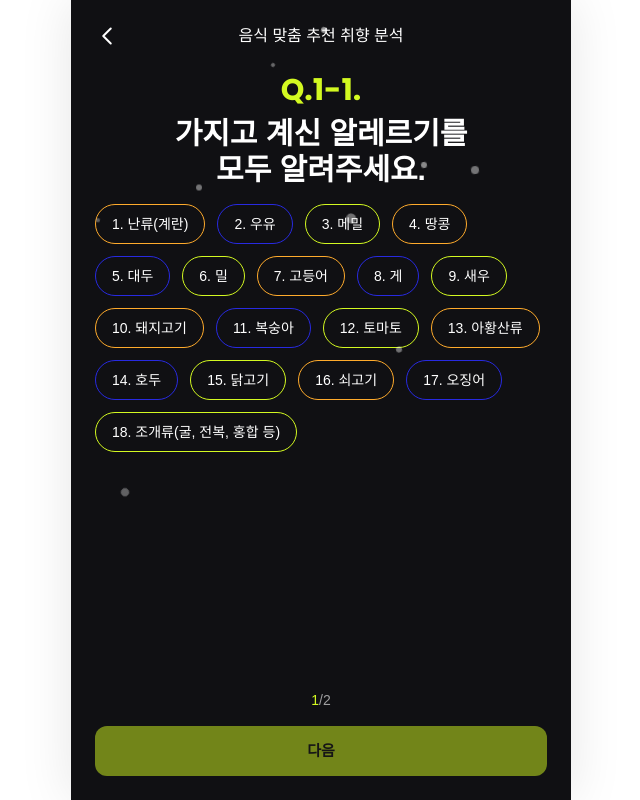
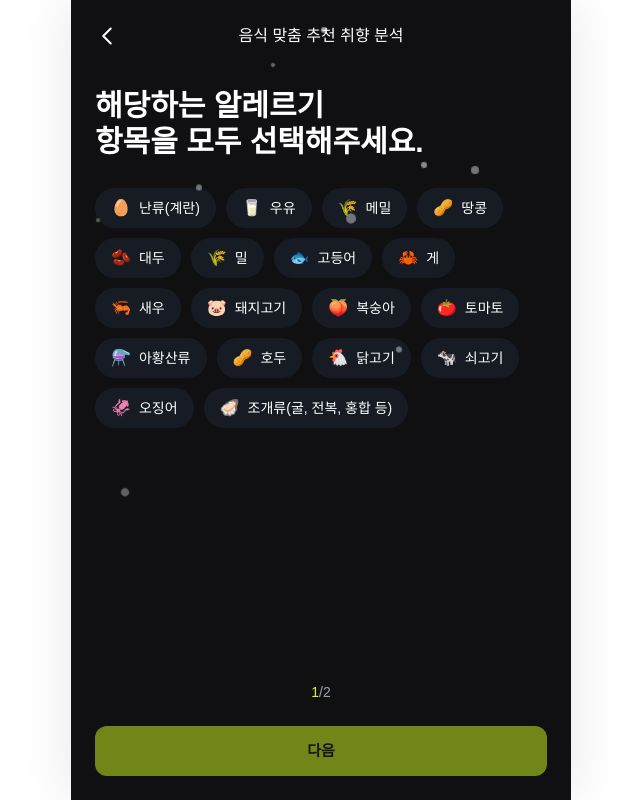
Before and after one commit to siniseong/dambi-Client, a Vue app: page /preference-analysis-allergy in a window 1280 px wide. Shown: the whole page, without its empty margins (319-959 px from the left). Built offline with nearby package versions, Linux system fonts and the light colour scheme; a web font is replaced by a local one.

Commit message:
feat :: 보유 알레르기 선택 퍼블리싱

```diff
--- a/src/components/page/AnalysisPage.vue
+++ /dev/null
@@ -1,154 +0,0 @@
-<script setup>
-import { computed } from 'vue'
-import AppLayout from '../AppLayout.vue'
-import PageHeader from '../PageHeader.vue'
-import SeasonalEffect from '../effects/SeasonalEffect.vue'
-
-const props = defineProps({
-  pageTitle: {
-    type: String,
-    required: true
-  },
-  questionNumber: {
-    type: Number,
-    required: true
-  },
-  questionText: {
-    type: String,
-    required: true
-  },
-  options: {
-    type: Array,
-    required: true,
-    validator: (value) => Array.isArray(value) && value.length > 0
-  },
-  currentPage: {
-    type: Number,
-    required: true
-  },
-  totalPages: {
-    type: Number,
-    required: true
-  },
-  modelValue: {
-    type: Number,
-    default: null
-  },
-  required: {
-    type: Boolean,
-    default: true
-  },
-  nextButtonText: {
-    type: String,
-    default: '다음'
-  }
-})
-
-const emit = defineEmits(['update:modelValue', 'next'])
-
-const selectedIndex = computed({
-  get: () => props.modelValue,
-  set: (value) => emit('update:modelValue', value)
-})
-
-const handleSelect = (index) => {
-  selectedIndex.value = selectedIndex.value === index ? null : index
-}
-
-const goNext = () => {
-  if (selectedIndex.value === null && props.required) return
-  emit('next', selectedIndex.value)
-}
-</script>
-
-<template>
-  <AppLayout>
-    <SeasonalEffect />
-    <PageHeader :title="pageTitle" />
-
-    <div class="flex-1 flex flex-col w-full pt-12">
-      <div class="flex-1 flex flex-col gap-4">
-        <h1 class="question-title text-white text-4xl font-bold text-left break-keep">
-          <span class="text-[#D3F921]">{{ questionNumber }}.</span> {{ questionText }}
-        </h1>
-
-        <div v-if="required" class="text-gray-300 font-medium text-sm mt-1 mb-[-4px]">
-          <span class="text-red-500">*</span> 아래에서 하나를 선택해주세요.
-        </div>
-        <div class="w-full flex flex-col gap-3">
-          <button
-            v-for="(option, index) in options"
-            :key="index"
-            @click="handleSelect(index)"
-            class="group relative w-full h-16 rounded-xl transition-all duration-300 active:scale-[0.98] flex items-center justify-between px-5 overflow-hidden gap-3"
-            :class="[
-              selectedIndex === index
-                ? 'bg-white/5'
-                : 'bg-white/5 hover:bg-white/10'
-            ]"
-          >
-            <span class="text-white text-base font-medium whitespace-nowrap overflow-hidden text-ellipsis flex-1 min-w-0 text-left option-text">
-              {{ option }}
-            </span>
-
-            <div
-              v-if="selectedIndex === index"
-              class="flex items-center justify-center w-6 h-6 rounded-full bg-[#D3F921] flex-shrink-0"
-            >
-              <svg
-                width="16"
-                height="16"
-                viewBox="0 0 24 24"
-                fill="none"
-                xmlns="http://www.w3.org/2000/svg"
-              >
-                <path
-                  d="M20 6L9 17L4 12"
-                  stroke="#1a1a1a"
-                  stroke-width="2.5"
-                  stroke-linecap="round"
-                  stroke-linejoin="round"
-                />
-              </svg>
-            </div>
-            <div
-              v-else
-              class="w-6 h-6 rounded-full border-2 border-white/30 flex-shrink-0"
-            ></div>
-          </button>
-        </div>
-      </div>
-    </div>
-
-    <div class="text-white/60 text-sm text-center my-4">
-      <span class="text-[#D3F921]">{{ currentPage }}</span>/{{ totalPages }}
-    </div>
-
-    <button
-      @click="goNext"
-      :disabled="selectedIndex === null && required"
-      class="w-full h-[50px] rounded-xl flex items-center justify-center gap-2 transition-colors duration-200 font-semibold bg-[#D3F921] hover:bg-[#E5FF3A] active:bg-[#B8D91D] text-[#1a1a1a] text-[15px] disabled:opacity-50 disabled:cursor-not-allowed"
-    >
-      {{ nextButtonText }}
-    </button>
-  </AppLayout>
-</template>
-
-<style scoped>
-@font-face {
-    font-family: 'SlowGothic';
-    src: url('https://cdn.jsdelivr.net/gh/projectnoonnu/noonfonts_2304-01@1.0/neurimboGothicRegular.woff2') format('woff2');
-}
-
-.question-title {
-    font-family: 'SlowGothic', sans-serif;
-    line-height: 1.2;
-    letter-spacing: -0.02em;
-}
-
-@media (max-width: 359px) {
-  .option-text {
-    font-size: 0.875rem;
-  }
-}
-</style>
--- a/src/page/PreferenceAnalysis.vue
+++ b/src/page/PreferenceAnalysis.vue
@@ -37,20 +37,19 @@ const handleSelect = (index) => {
       <SeasonalEffect />
       <PageHeader title="음식 맞춤 추천 취향 분석"/>
 
-    <div class="flex-1 flex flex-col w-full mt-20 justify-between">
-      <div class="flex flex-col items-start gap-2 w-full max-w-[500px]">
-        <div class="text-white text-3xl font-bold text-left break-keep">
+      <div class="flex-1 flex flex-col justify-center">
+        <div class="flex flex-col gap-4">
+          <div class="text-white text-3xl font-bold break-keep">
             <p>
-            <span class="text-[#D3F921] whitespace-nowrap" style="font-family: 'Poppins', sans-serif;">Q1.</span> 특정 음식에 대한
+              <span class="text-[#D3F921] whitespace-nowrap" style="font-family: 'Poppins', sans-serif;"></span> 특정 음식에 대한
             </p>
-          <p>알레르기가 있으신가요?</p>
+            <p><span class="text-[#D3F921]">알레르기</span>가 있으신가요?</p>
           </div>
-        <p class="text-sm text-gray-400 text-left">
+          <p class="text-sm text-gray-400 mt-[-6px]">
             예) 새우, 땅콩, 우유, 메밀 등
           </p>
-      </div>
 
-      <div class="flex gap-3 w-full justify-center items-center max-w-[500px] my-auto">
+          <div class="flex gap-3 w-full justify-center items-center max-w-[500px] mt-8">
             <button
                 v-for="(card, index) in cards"
                 :key="index"
@@ -78,10 +77,12 @@ const handleSelect = (index) => {
                 </div>
               </button>
           </div>
+        </div>
+      </div>
+
       <p class="text-gray-400 text-sm mb-2 text-center">
         <span class="text-[#D3F921]">1</span>/2
       </p>
-    </div>
 
     </AppLayout>
   </template>
--- a/src/page/PreferenceAnalysisAllergy.vue
+++ b/src/page/PreferenceAnalysisAllergy.vue
@@ -4,62 +4,40 @@ import { useRouter } from 'vue-router'
 import AppLayout from '../components/AppLayout.vue'
 import PageHeader from '../components/PageHeader.vue'
 import SeasonalEffect from '../components/effects/SeasonalEffect.vue'
-import CloseIconSmall from '../components/icons/CloseIconSmall.vue'
 
 const router = useRouter()
 const selectedAllergies = ref([])
 
 const allergyTypes = [
-  '난류(계란)',
-  '우유',
-  '메밀',
-  '땅콩',
-  '대두',
-  '밀',
-  '고등어',
-  '게',
-  '새우',
-  '돼지고기',
-  '복숭아',
-  '토마토',
-  '아황산류',
-  '호두',
-  '닭고기',
-  '쇠고기',
-  '오징어',
-  '조개류(굴, 전복, 홍합 등)'
+  { name: '난류(계란)', emoji: '🥚' },
+  { name: '우유', emoji: '🥛' },
+  { name: '메밀', emoji: '🌾' },
+  { name: '땅콩', emoji: '🥜' },
+  { name: '대두', emoji: '🫘' },
+  { name: '밀', emoji: '🌾' },
+  { name: '고등어', emoji: '🐟' },
+  { name: '게', emoji: '🦀' },
+  { name: '새우', emoji: '🦐' },
+  { name: '돼지고기', emoji: '🐷' },
+  { name: '복숭아', emoji: '🍑' },
+  { name: '토마토', emoji: '🍅' },
+  { name: '아황산류', emoji: '⚗️' },
+  { name: '호두', emoji: '🥜' },
+  { name: '닭고기', emoji: '🐔' },
+  { name: '쇠고기', emoji: '🐄' },
+  { name: '오징어', emoji: '🦑' },
+  { name: '조개류(굴, 전복, 홍합 등)', emoji: '🦪' }
 ]
 
 const toggleAllergy = (allergy) => {
-  const index = selectedAllergies.value.indexOf(allergy)
+  const index = selectedAllergies.value.indexOf(allergy.name)
   if (index > -1) {
     selectedAllergies.value.splice(index, 1)
   } else {
-    selectedAllergies.value.push(allergy)
+    selectedAllergies.value.push(allergy.name)
   }
 }
 
-const getSelectedButtonClass = (index) => {
-  const colorIndex = index % 3
-  if (colorIndex === 0) {
-    return 'bg-[#FFAB2C] text-white'
-  } else if (colorIndex === 1) {
-    return 'bg-[#282AE1] text-white'
-  } else {
-    return 'bg-[#D3F921] text-[#1a1a1a]'
-  }
-}
-
-const getUnselectedButtonClass = (index) => {
-  const colorIndex = index % 3
-  if (colorIndex === 0) {
-    return 'bg-[#101013] text-white border border-[#FFAB2C]'
-  } else if (colorIndex === 1) {
-    return 'bg-[#101013] text-white border border-[#282AE1]'
-  } else {
-    return 'bg-[#101013] text-white border border-[#D3F921]'
-  }
-}
 
 const handleConfirm = () => {
   if (selectedAllergies.value.length === 0) return
@@ -72,43 +50,36 @@ const handleConfirm = () => {
     <SeasonalEffect />
     <PageHeader title="음식 맞춤 추천 취향 분석"/>
 
-    <div class="flex-1 flex flex-col w-full pt-12">
-      <div class="flex-1 flex flex-col gap-4">
-        <div class="flex flex-col items-center gap-2">
-          <p class="text-3xl text-[#D3F921] font-bold text-center" style="font-family: 'Poppins', sans-serif;">
-            Q.1-1.
+    <div class="flex-1 flex flex-col w-full mt-16">
+      <div class="flex flex-col items-start gap-2 w-full max-w-[500px]">
+        <div class="text-white text-3xl font-bold text-left break-keep">
+          <p>
+            <span class="text-[#D3F921] whitespace-nowrap" style="font-family: 'Poppins', sans-serif;"></span> 해당하는 알레르기
           </p>
-          <div class="text-white text-3xl font-bold text-center break-keep">
-            <p>가지고 계신 알레르기를</p>
-            <p>모두 알려주세요.</p>
-          </div>
+          <p>항목을 모두 선택해주세요.</p>
         </div>
 
-        <div class="flex flex-wrap gap-3">
+        <div class="flex flex-wrap gap-2.5 mt-5">
           <button
             v-for="(allergy, index) in allergyTypes"
-            :key="allergy"
+            :key="allergy.name"
             type="button"
             @click="toggleAllergy(allergy)"
-            class="h-10 px-4 rounded-full flex items-center gap-2 transition-all duration-200 active:scale-[0.97] whitespace-nowrap"
+            class="h-10 px-4 rounded-full flex items-center gap-2 active:scale-[0.97] transition-all duration-200"
             :class="
-              selectedAllergies.includes(allergy)
-                ? getSelectedButtonClass(index)
-                : getUnselectedButtonClass(index)
+              selectedAllergies.includes(allergy.name)
+                ? 'bg-[#D3F921] text-[#1a1a1a]'
+                : 'bg-gray-800/50 text-white'
             "
           >
-            <span class="text-sm font-medium">{{ index + 1 }}. {{ allergy }}</span>
-            <CloseIconSmall
-              v-if="selectedAllergies.includes(allergy)"
-              class="flex-shrink-0"
-            />
+            <span class="text-base">{{ allergy.emoji }}</span>
+            <span class="text-sm font-medium">{{ allergy.name }}</span>
           </button>
         </div>
       </div>
-    </div>
-
-    <div class="text-white/60 text-sm text-center my-4">
-      <span class="text-[#D3F921]">1</span>/2
+      <p class="text-gray-400 text-sm mb-6 text-center mt-auto">
+        <span class="text-[#D3F921]">1</span>/2
+      </p>
     </div>
 
     <button
```
Also changed, not shown: src/page/PreferenceAnalysis2.vue (+76 -19 lines). Lines whose indentation alone changed are shown as unchanged.
